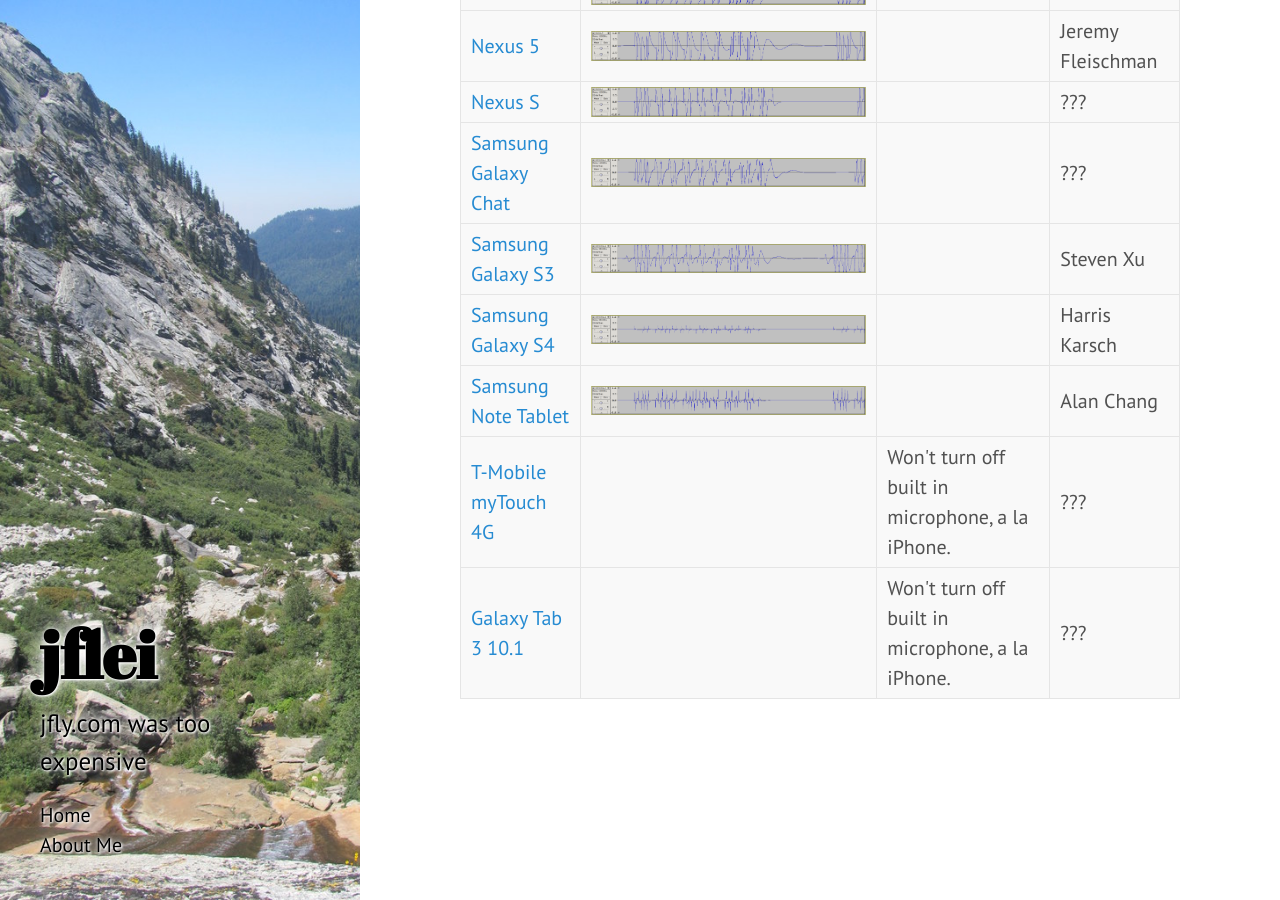
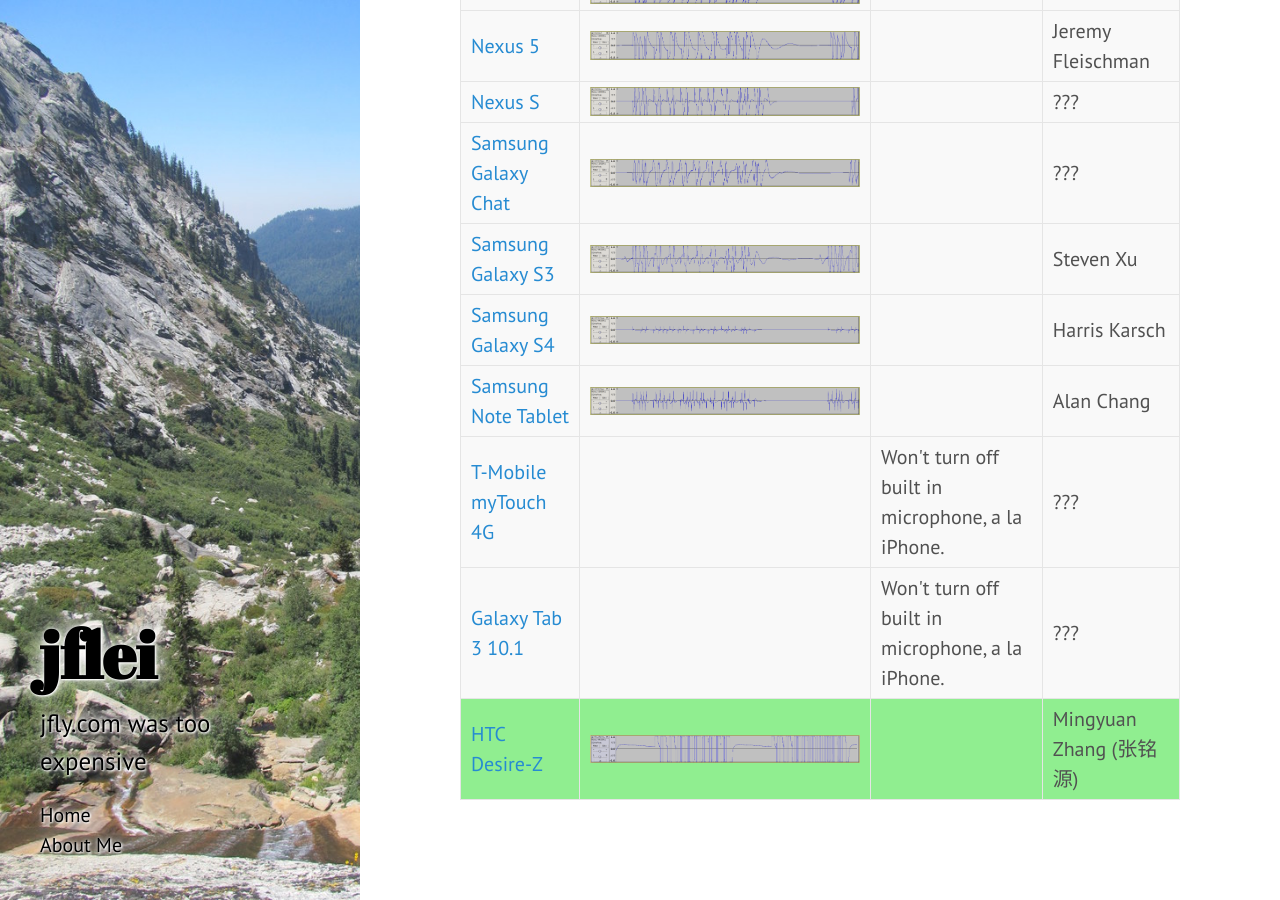
Before and after one commit to jfly/jfly.github.io, a Jekyll site: the page built from stackmat-phones.html, in a window 1280 px wide and 900 px high, scrolled down 1251 px. Built offline with Jekyll 4.4.1, drawn with Linux system fonts in a browser that asks for light colours.

Commit message:
Adding HTC Desire-Z. Thanks http://www.speedsolving.com/forum/showthread.php?49357-Of-stackmats-and-smartphones&p=1016824&viewfull=1#post1016824

```diff
--- a/_data/stackmat/phones.yml
+++ b/_data/stackmat/phones.yml
@@ -79,3 +79,9 @@
   url: http://www.gsmarena.com/samsung_galaxy_tab_3_10_1_p5220-5491.php
   note: Won't turn off built in microphone, a la iPhone.
   owner: ???
+
+- phone: HTC Desire-Z
+  id: htc_desire_z
+  url: http://www.gsmarena.com/htc_desire_z-3421.php
+  owner: Mingyuan Zhang (张铭源)
+  works: true
```
Also changed, not shown: public/stackmat/htc_desire_z.png (added), 1 other file.
